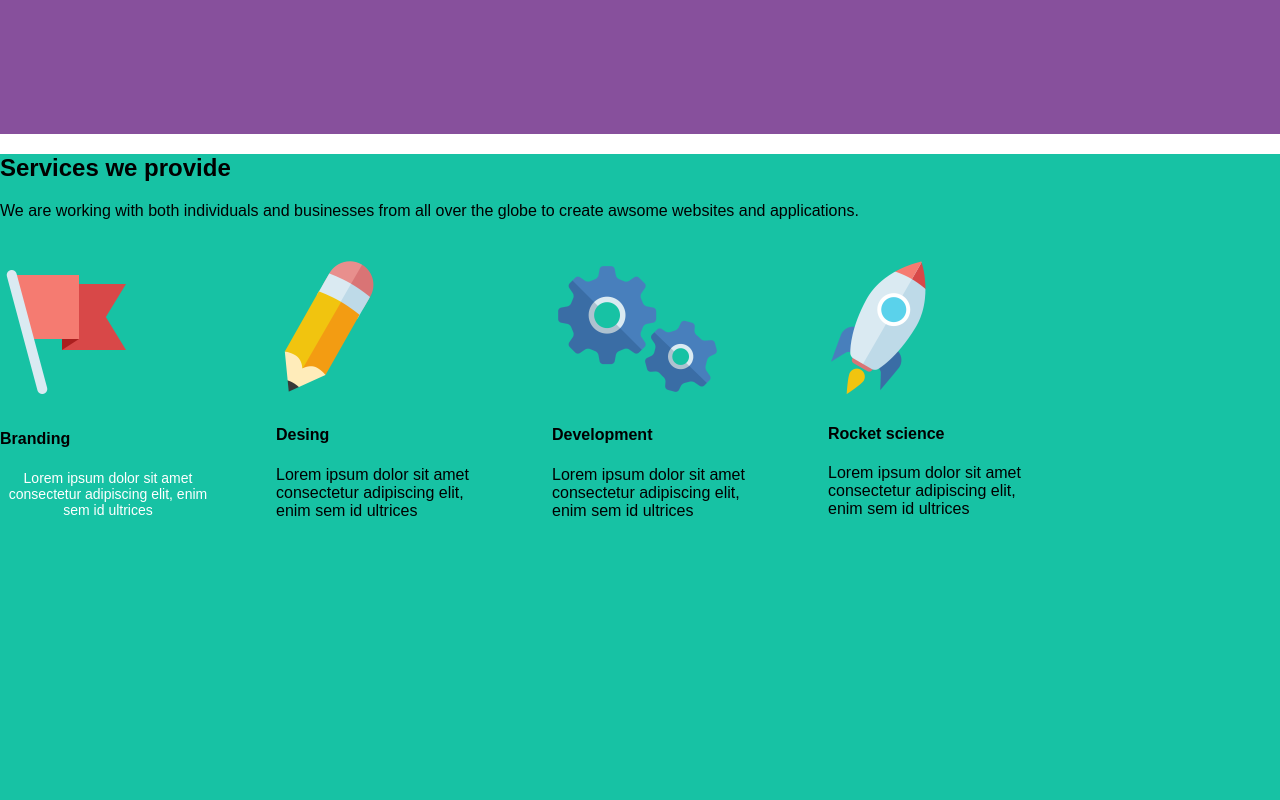
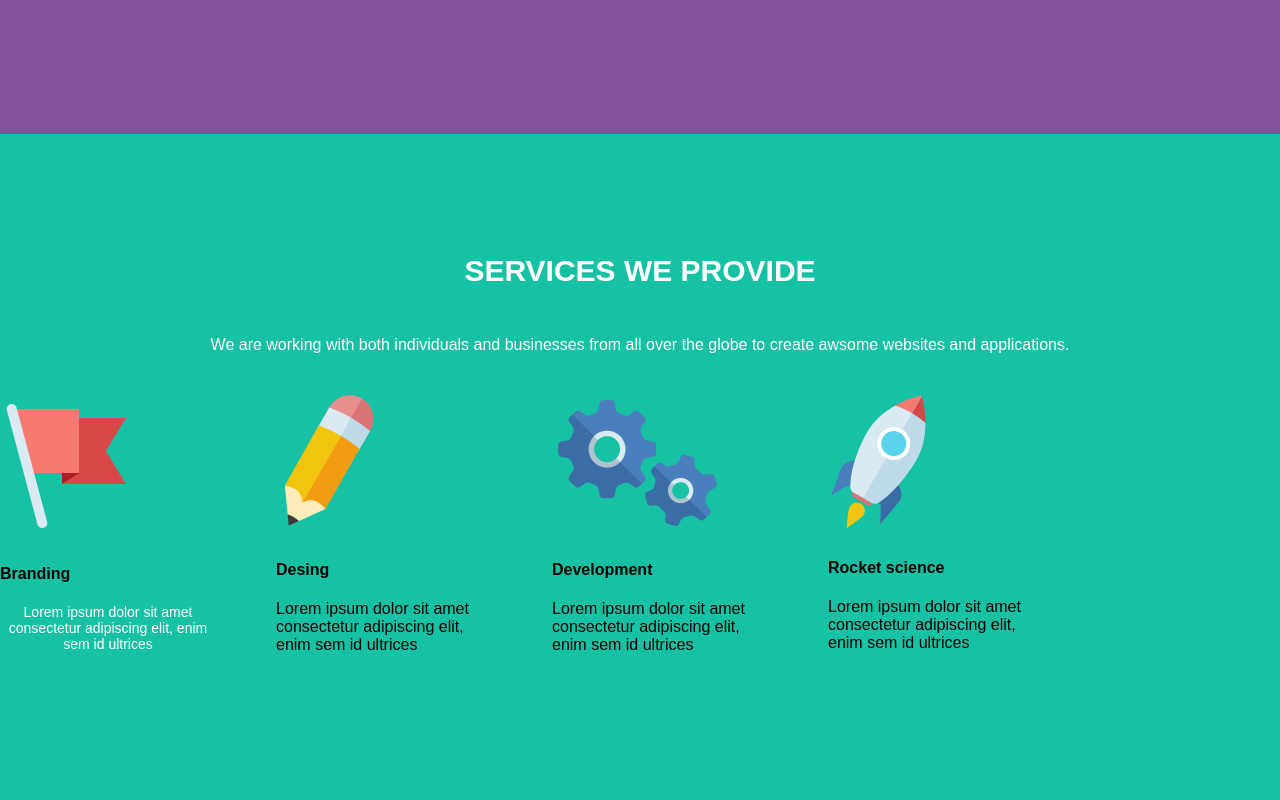
Before and after one commit to Kajoha/cuda, a website: page index.html in a window 1280 px wide. Shown: the part 460-1260 px from the top of the page. Drawn offline with Linux system fonts and the light colour scheme.

Commit message:
añadiendo estilos de tittle y clearfix

```diff
--- /dev/null
+++ b/sass/partial/_tittle.scss
@@ -0,0 +1,16 @@
+
+.tittle {
+    padding-top: 120px; }
+
+.tittle h2 {
+    text-align: center;
+    color: $primary-color;
+    text-transform: uppercase;
+    font-size: 30px;
+    margin: 0; }
+
+.tittle p {
+    text-align: center;
+    color: $primary-color;
+    font-size: 16px;
+    margin-top: 48px; }
--- a/sass/styles.scss
+++ b/sass/styles.scss
@@ -24,3 +24,10 @@ body {
 @import 'partial/welcome';
 @import 'partial/conte';
 @import 'partial/none';
+
+.clearfix::after {
+    content: "";
+    clear: both;
+    display: table; }
+
+@import 'partial/tittle';
```
Also changed, not shown: public/css/styles.css.
